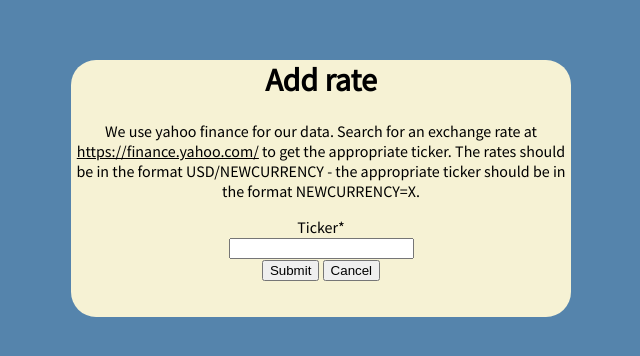
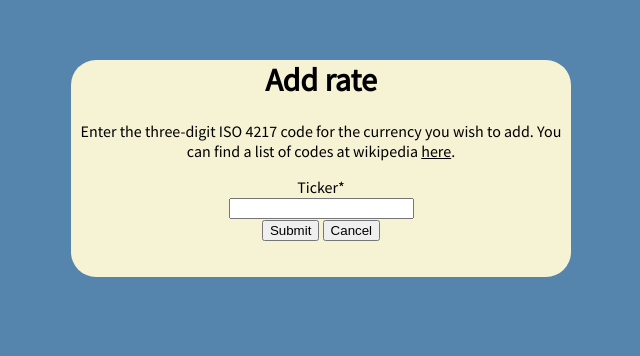
Before and after one commit to ccleary93/django-stock-tracker, a Django app: page /rate/create in a window 1280 px wide. Shown: the top 356 px of the page, without its empty margins (319-959 px from the left). Run offline with Django 4.2, Linux system fonts and the light colour scheme; the visitor is signed in with stand-in values (Sample User, id 1); some libraries are stand-ins or nearby versions.

Commit message:
Improve adding rates feature
Requiring the user to enter the ISO code plus =X i.e. 'GBP=X' was
unnecessary and a poor user experience.

The user now only needs to enter the ISO code e.g. 'GBP' into the
rate form.

```diff
--- a/holdings/templates/holdings/holding_list.html
+++ b/holdings/templates/holdings/holding_list.html
@@ -74,7 +74,7 @@
     let holdings_price = {{ holdings_price }}
 
     if(document.getElementById('currency').value === 'USD'){
-		document.getElementById('totalValue').innerHTML = '$' + String(total)
+		document.getElementById('totalValue').innerHTML = '$' + String(total.toLocaleString(undefined, {minimumFractionDigits: 2, maximumFractionDigits: 2}))
 
 		for(let j = 0; j < holdings.length; j++){
 					document.getElementById(holdings[j]).innerHTML = String(holdings_price[j].toFixed(2));
--- a/holdings/templates/holdings/rate_form.html
+++ b/holdings/templates/holdings/rate_form.html
@@ -3,10 +3,8 @@
 {% load crispy_forms_tags %}
 <h1>Add rate</h1>
 <p>
-  We use yahoo finance for our data. Search for an exchange rate at
-  <a href="https://finance.yahoo.com/" target="_blank">https://finance.yahoo.com/</a>
-  to get the appropriate ticker. The rates should be in the format USD/NEWCURRENCY -
-    the appropriate ticker should be in the format NEWCURRENCY=X.
+  Enter the three-digit ISO 4217 code for the currency you wish to add. You can find a list of codes at wikipedia
+  <a href="https://en.wikipedia.org/wiki/ISO_4217#Active_codes" target="_blank">here</a>.
 </p>
 {% if not_found %}
 <p>No data was found for this holding. Please ensure the ticker is correct and in the format NEWCURRENCY=X.</p>
--- a/holdings/views.py
+++ b/holdings/views.py
@@ -158,16 +158,19 @@ class RateCreateView(LoginRequiredMixin, View):
 
         rate = form.save(commit=False)
 
-        if rate.ticker[-2:] != '=X' or len(rate.ticker) != 5:
+        if len(rate.ticker) != 3:
             ctx = {'form': form}
             return render(request, self.template_name, ctx)
 
+        # append =X to ticker for CURR/USD rate
+        search_rate = rate.ticker + '=X'
+
         try:
-            Rate.objects.get(ticker=rate.ticker)
+            Rate.objects.get(ticker=search_rate)
         except:
             # create Rate if it does not already exist
             stock_check = StockCheck()
-            exchange_rate = stock_check.add_rate(rate.ticker)
+            exchange_rate = stock_check.add_rate(search_rate)
             print(exchange_rate)
             if not exchange_rate:
                 ctx = {'form': form, 'not_found': True}
@@ -175,9 +178,9 @@ class RateCreateView(LoginRequiredMixin, View):
             # first element of tuple is name, second is rate
             rate.name = exchange_rate[0]
             rate.rate = exchange_rate[1]
-            rate.ticker = rate.ticker
+            rate.ticker = search_rate
             rate.save()
         # create Userrates linking User to Rate (many-to-many)
-        userrate = Userrates(user=self.request.user, rate=Rate.objects.get(ticker=rate.ticker))
+        userrate = Userrates(user=self.request.user, rate=Rate.objects.get(ticker=search_rate))
         userrate.save()
         return redirect(self.success_url)
```
